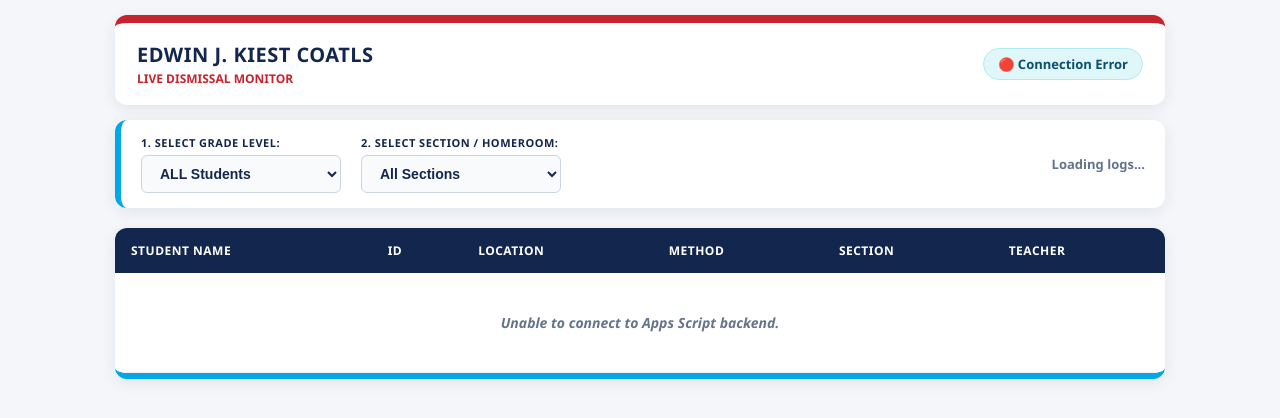
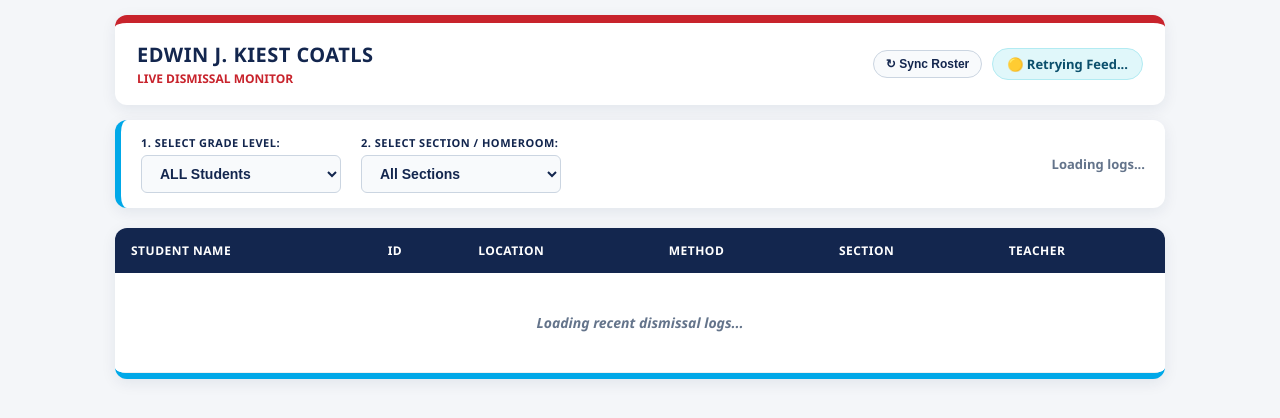
Before and after one commit to mathight-disd/coatl-scanner, a plain HTML site: page dashboard.html in a window 1280 px wide. Drawn offline with Linux system fonts and the light colour scheme.

Commit message:
Update dashboard.html

```diff
--- a/dashboard.html
+++ b/dashboard.html
@@ -38,11 +38,31 @@
       align-items: center;
       gap: 15px;
     }
+    .header-right {
+      display: flex;
+      align-items: center;
+      gap: 10px;
+      flex-wrap: wrap;
+    }
     h2 { margin: 0; color: var(--coatl-navy); text-transform: uppercase; font-size: 20px; letter-spacing: 0.5px; }
     .status-badge {
       background: #e0f7fa; color: #0b4f6c; padding: 6px 14px;
       border-radius: 20px; font-weight: 700; font-size: 13px;
       border: 1px solid #b2ebf2;
+    }
+    .refresh-roster-btn {
+      background: #f8fafc;
+      color: var(--coatl-navy);
+      border: 1px solid #cbd5e1;
+      padding: 6px 12px;
+      border-radius: 20px;
+      font-weight: 700;
+      font-size: 12px;
+      cursor: pointer;
+      transition: background 0.15s ease;
+    }
+    .refresh-roster-btn:hover {
+      background: #e2e8f0;
     }
     .controls-bar {
       background: var(--coatl-card-bg);
@@ -168,7 +188,10 @@
           <div style="font-size: 12px; color: var(--coatl-red); font-weight: 800; margin-top: 2px;">LIVE DISMISSAL MONITOR</div>
         </div>
       </div>
-      <div class="status-badge" id="liveStatus">🟢 Live Feed Active</div>
+      <div class="header-right">
+        <button class="refresh-roster-btn" onclick="forceRefreshRoster()" title="Reload student names and photos from Google Sheets">↻ Sync Roster</button>
+        <div class="status-badge" id="liveStatus">🟢 Live Feed Active</div>
+      </div>
     </div>
 
     <!-- Filter Control Bar -->
@@ -220,6 +243,8 @@
 
   <script>
     const APPS_SCRIPT_URL = "https://script.google.com/macros/s/AKfycbyIop2lsxZmbaF_Wad8Lo0y1hzv092_nRDwXSII8pSbI2U1sJA5mp-uXggxNcEqcBmvsg/exec";
+    const ROSTER_CACHE_KEY = "coatl_roster_cache_v1";
+    const ROSTER_CACHE_TTL_MS = 12 * 60 * 60 * 1000; // Auto-refresh roster once every 12 hours
 
     let cachedLogs = [];
     let studentRoster = {};
@@ -229,15 +254,45 @@
       if (scriptEl) scriptEl.remove();
 
       if (Array.isArray(data)) {
+        studentRoster = {};
         data.forEach(student => {
           if (student.id) {
             studentRoster[String(student.id).trim()] = student;
           }
         });
+
+        try {
+          localStorage.setItem(ROSTER_CACHE_KEY, JSON.stringify({
+            timestamp: Date.now(),
+            roster: studentRoster
+          }));
+        } catch (err) {
+          console.warn("Could not save roster to localStorage:", err);
+        }
+
+        // Re-render immediately so photos populate even if logs finished loading first
+        if (cachedLogs.length > 0) {
+          renderTable();
+        }
       }
     };
 
-    function fetchRoster() {
+    function fetchRoster(forceNetwork) {
+      if (!forceNetwork) {
+        try {
+          let rawCache = localStorage.getItem(ROSTER_CACHE_KEY);
+          if (rawCache) {
+            let parsed = JSON.parse(rawCache);
+            if (parsed && parsed.roster && (Date.now() - parsed.timestamp < ROSTER_CACHE_TTL_MS)) {
+              studentRoster = parsed.roster;
+              return;
+            }
+          }
+        } catch (e) {
+          console.warn("Cache read failed, fetching fresh roster...");
+        }
+      }
+
       let oldScript = document.getElementById('dynamicRosterScript');
       if (oldScript) oldScript.remove();
 
@@ -245,6 +300,13 @@
       script.id = 'dynamicRosterScript';
       script.src = APPS_SCRIPT_URL + '?callback=__handleRoster&_=' + new Date().getTime();
       document.body.appendChild(script);
+    }
+
+    function forceRefreshRoster() {
+      localStorage.removeItem(ROSTER_CACHE_KEY);
+      document.getElementById('liveStatus').innerText = '🔄 Syncing Roster...';
+      fetchRoster(true);
+      fetchLogs();
     }
 
     window.__handleLogs = function(data) {
@@ -276,8 +338,7 @@
 
       script.onerror = function(err) {
         console.error("JSONP script load error:", err);
-        document.getElementById('liveStatus').innerText = '🔴 Connection Error';
-        document.getElementById('logTableBody').innerHTML = '<tr><td colspan="6" class="no-data">Unable to connect to Apps Script backend.</td></tr>';
+        document.getElementById('liveStatus').innerText = '🟡 Retrying Feed...';
       };
 
       document.body.appendChild(script);
@@ -463,7 +524,6 @@
         let rowStyle = getRowPastelStyle(sectVal, isFilteredView);
         let tr = document.createElement('tr');
 
-        // Clean and reliable highlight assignment based on scan count
         if (repeatCount === 2) {
           tr.className = 'highlight-2x';
         } else if (repeatCount === 3) {
@@ -485,9 +545,11 @@
     }
 
     window.onload = function() {
-      fetchRoster();
+      fetchRoster(false);
       fetchLogs();
-      setInterval(fetchLogs, 5000);
+      // Staggered 8-second poll with slight random jitter so classrooms don't hit Apps Script at the exact same millisecond
+      let jitter = Math.floor(Math.random() * 1500);
+      setInterval(fetchLogs, 8000 + jitter);
     };
   </script>
 </body>
```
